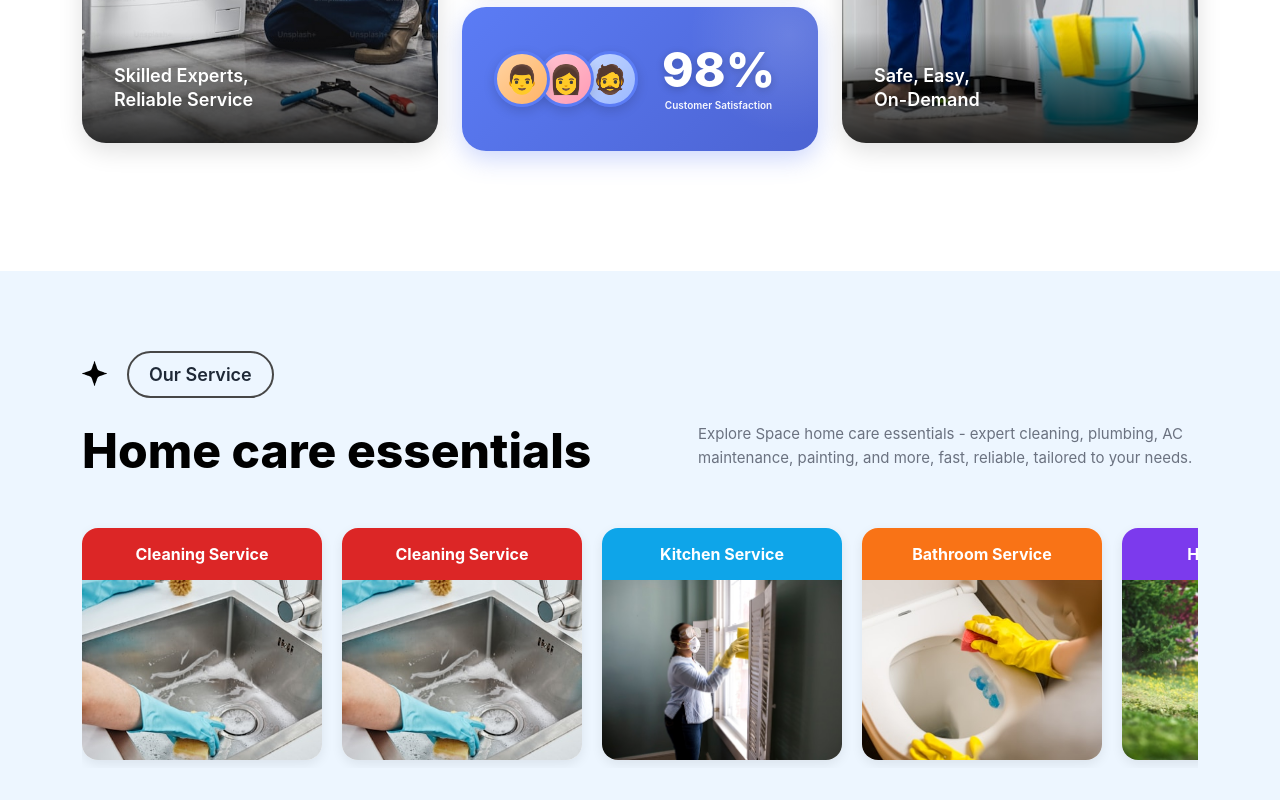
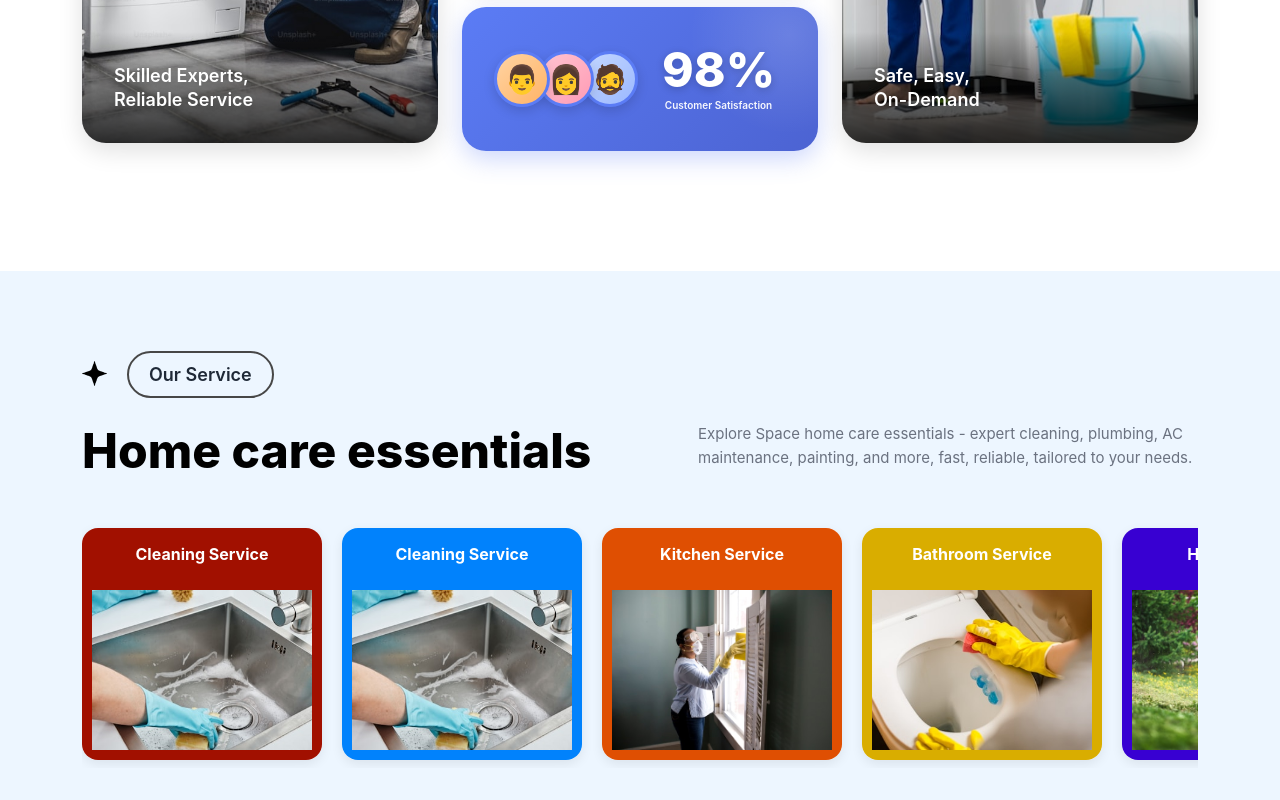
Before and after one commit to parvathygopan/msitparktask, a React (Create React App) app: page / in a window 1280 px wide. Shown: the part 877-1677 px from the top of the page. Built offline with nearby package versions, Linux system fonts and the light colour scheme.

Commit message:
before renewing slider

```diff
--- a/src/Components/Slider/Slider.css
+++ b/src/Components/Slider/Slider.css
@@ -29,8 +29,8 @@
 .service-badge:hover {
   border-color: #0077b6;
   color: #0077b6;
-  transform: translateY(-2px);
-  box-shadow: 0 4px 12px rgba(0, 119, 182, 0.15);
+  /* transform: translateY(-2px);
+  box-shadow: 0 4px 12px rgba(0, 119, 182, 0.15); */
 }
 
 .badge-icon-star {
--- a/src/Components/Slider/Slider.jsx
+++ b/src/Components/Slider/Slider.jsx
@@ -1,7 +1,7 @@
 import {ChevronLeft, ChevronRight} from "lucide-react";
 import React, {useRef, useState} from "react";
 import "./Slider.css";
-import Star from "../../Assets/star3.png"
+import Star from "../../Assets/star3.png";
 import slider1 from "../../Assets/slider1.jpg";
 import slider2 from "../../Assets/slider2.jpg";
 import slider3 from "../../Assets/slider3.jpg";
@@ -17,38 +17,39 @@
     {
       id: 1,
       title: "Cleaning Service",
-        image: slider2,
-      color: "#dc2626",
-    },
-    {
-      id: 1,
-      title: "Cleaning Service",
-        image: slider2,
-      color: "#dc2626",
+      image: slider2,
+      color: "#A11000",
     },
     {
       id: 2,
-      title: "Kitchen Service",
-          image: slider3,
-      color: "#0ea5e9",
+      title: "Cleaning Service",
+      image: slider2,
+      color: "#0182FC",
     },
     {
       id: 3,
-      title: "Bathroom Service",
-         image: slider4,
-      color: "#f97316",
+      title: "Kitchen Service",
+      image: slider3,
+      color: "#DF4F02",
     },
     {
       id: 4,
-      title: "Home Service",
-         image: slider5,
-      color: "#7c3aed",
+      title: "Bathroom Service",
+
+      image: slider4,
+      color: "#D9AD00",
     },
     {
       id: 5,
+      title: "Home Service",
+      image: slider5,
+      color: "#3800D2",
+    },
+    {
+      id: 6,
       title: "Garden Service",
-          image: slider6,
-      color: "#10b981",
+      image: slider6,
+      color: "#0096CD",
     },
   ];
 
@@ -94,11 +95,11 @@
           <div className="slider-header">
             {" "}
             <div className="d-flex">
-               <img
+              <img
                 src={Star}
                 alt="Skilled repair expert"
                 className="badge-icon-star"
-                        />
+              />
 
               <div className="slider-header-top">
                 <button className="service-badge">Our Service</button>
@@ -141,6 +142,7 @@
                   </div>
                   <div className="slider-card-image">
                     <img
+                      style={{border: `10px solid ${service.color}`}}
                       src={service.image}
                       alt={service.title}
                       draggable="false"
```
